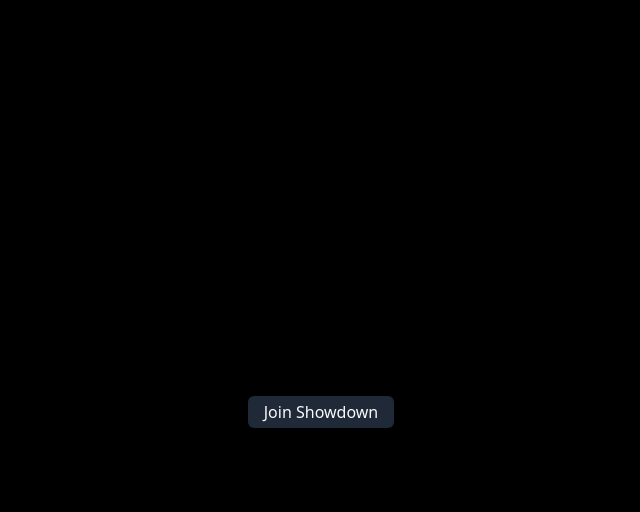
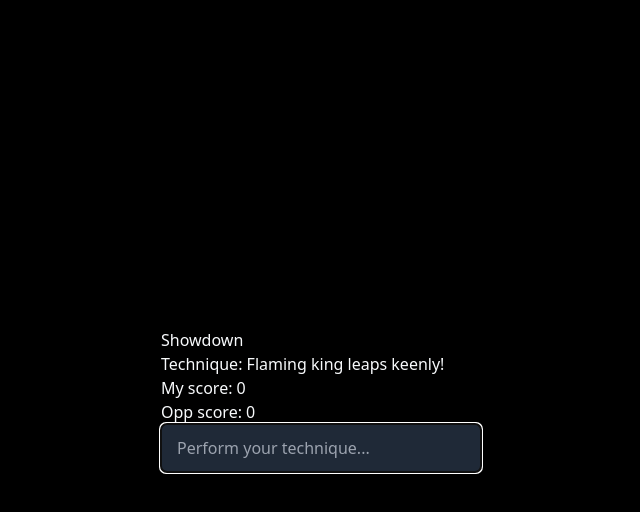
Before and after one commit to nickthorpe71/clickity-clack, a React (Create React App) app: page / in a window 1280 px wide. Both pictures are taken after a click on the button "Join Showdown". Shown: the top 512 px of the page, without its empty margins (319-959 px from the left). Built offline with nearby package versions, Linux system fonts and the light colour scheme.

Commit message:
add full round playability

```diff
--- a/public/index.html
+++ b/public/index.html
@@ -40,7 +40,7 @@
             });
         </script> -->
     </head>
-    <body class="bg-black h-screen w-wcreen">
+    <body class="bg-black h-screen w-wcreen text-slate-50">
         <noscript>You need to enable JavaScript to run this app.</noscript>
         <div class="h-screen w-wcreen" id="root"></div>
         <!--
--- a/src/App.tsx
+++ b/src/App.tsx
@@ -34,7 +34,7 @@ const App = () => {
 
 export default App;
 
-// Pusher stuff
+// ----- Pusher -----
 
 // import Pusher from "pusher-js";
 
--- a/src/context/gameManager.tsx
+++ b/src/context/gameManager.tsx
@@ -1,5 +1,6 @@
-import { FC, ReactNode, useState, createContext } from "react";
+import { FC, ReactNode, useState, createContext, useRef } from "react";
 import { GAME_STATE, GameManagerContextType } from "../types/gameManager.d";
+import { Round } from "../types/game.d";
 
 export const GameManager = createContext<GameManagerContextType | null>(null);
 
@@ -8,12 +9,39 @@ interface GameManagerProps {
 }
 
 const GameManagerProvider: FC<GameManagerProps> = ({ children }) => {
-    const [userId, setUserId] = useState<string>("comb-1");
+    const userId = useRef<string>("comb-1");
     const [gameState, setGameState] = useState<GAME_STATE>(GAME_STATE.LOBBY);
+    const rounds = useRef<Round[]>([]);
+    const roundIndex = useRef<number>(0);
+
+    const setUserId = (newUserId: string): void => {
+        userId.current = newUserId;
+    };
+    const nextRound = (): string => {
+        if (!rounds || rounds.current.length === 0) return "";
+        roundIndex.current += 1;
+        return rounds.current[roundIndex.current].technique;
+    };
+
+    const setRounds = (newRounds: Round[]): void => {
+        rounds.current = newRounds;
+    };
+
+    const getCurrentRound = (): Round => {
+        return rounds.current[roundIndex.current];
+    };
 
     return (
         <GameManager.Provider
-            value={{ userId, setUserId, gameState, setGameState }}
+            value={{
+                userId: userId.current,
+                setUserId,
+                gameState,
+                setGameState,
+                nextRound,
+                setRounds,
+                getCurrentRound,
+            }}
         >
             {children}
         </GameManager.Provider>
--- a/src/hooks/useMockBackend.ts
+++ b/src/hooks/useMockBackend.ts
@@ -67,11 +67,10 @@ function useMockBackend() {
     };
 
     const mockCreateShowdown = async (userId: string) => {
-        try {
-            await sleep(3000);
+        await sleep(1000);
         showdownSubs.current[userId]({
             id: "shd-1",
-                techniques: range(5).map(createRound),
+            rounds: range(5).map(createRound),
             combatants: [
                 {
                     userId: userId,
@@ -81,9 +80,6 @@ function useMockBackend() {
                 },
             ],
         });
-        } catch (e) {
-            console.log(e);
-        }
     };
 
     const postJoinShowdown = async (userId: string) => {
@@ -100,14 +96,10 @@ function useMockBackend() {
     };
 
     const mockRound = async (userId: string) => {
-        try {
-            await sleep(3000);
+        await sleep(2000);
         roundSubs.current[userId]({
             winner: Math.random() < 0.5 ? userId : "opponent",
         });
-        } catch (e) {
-            console.log(e);
-        }
     };
 
     const postSubmitPerformance = async (
--- /dev/null
+++ b/src/types/game.d.ts
@@ -0,0 +1,4 @@
+export interface Round {
+    roundId: string;
+    technique: string;
+}
--- a/src/types/gameManager.d.ts
+++ b/src/types/gameManager.d.ts
@@ -1,3 +1,5 @@
+import { Round } from "./game.d";
+
 export enum GAME_STATE {
     INTRO,
     LOBBY,
@@ -10,4 +12,7 @@ export type GameManagerContextType = {
     setUserId: (userId: string) => void;
     gameState: GAME_STATE;
     setGameState: (newState: GAME_STATE) => void;
+    nextRound: () => string;
+    setRounds: (newRounds: Round[]) => void;
+    getCurrentRound: () => Round;
 };
--- a/src/views/Lobby/Lobby.tsx
+++ b/src/views/Lobby/Lobby.tsx
@@ -2,6 +2,7 @@ import { useEffect, useContext } from "react";
 
 // types
 import { GAME_STATE, GameManagerContextType } from "../../types/gameManager.d";
+import { Round } from "../../types/game.d";
 
 // state
 import { GameManager } from "../../context/gameManager";
@@ -10,7 +11,7 @@ import { GameManager } from "../../context/gameManager";
 import useMockBackend from "../../hooks/useMockBackend";
 
 const Lobby = () => {
-    const { userId, setGameState } = useContext(
+    const { userId, setGameState, setRounds } = useContext(
         GameManager
     ) as GameManagerContextType;
 
@@ -19,6 +20,8 @@ const Lobby = () => {
     useEffect(() => {
         subOnShowdownReady(userId, (data: any) => {
             console.log(data);
+            const rounds = data.rounds as Round[];
+            setRounds(rounds);
             setGameState(GAME_STATE.SHOWDOWN);
         });
     }, []);
--- a/src/views/Showdown/Showdown.tsx
+++ b/src/views/Showdown/Showdown.tsx
@@ -1,4 +1,4 @@
-import { useEffect, useContext } from "react";
+import { useEffect, useContext, useState, useRef } from "react";
 
 // types
 import { GAME_STATE, GameManagerContextType } from "../../types/gameManager.d";
@@ -9,44 +9,90 @@ import { GameManager } from "../../context/gameManager";
 // hooks
 import useMockBackend from "../../hooks/useMockBackend";
 
+// utils
+import { sleep } from "../../utils";
+
 // components
 import PerformanceInput from "./PerformanceInput";
 
 const Showdown = () => {
-    const { userId, setGameState } = useContext(
+    const { userId, nextRound, setGameState, getCurrentRound } = useContext(
         GameManager
     ) as GameManagerContextType;
 
     const { subOnRoundComplete, postSubmitPerformance } = useMockBackend();
 
+    const [myScore, setMyScore] = useState<number>(0);
+    const [opponentScore, setOpponentScore] = useState<number>(0);
+    const [technique, setTechnique] = useState<string>("");
+    const [canInput, setCanInput] = useState<boolean>(false);
+    const onRoundComplete = useRef<(data: any) => Promise<void>>(
+        async (_: any) => {}
+    );
+
     useEffect(() => {
+        setTechnique(getCurrentRound().technique);
+        setCanInput(true);
+    }, [getCurrentRound]);
+
+    useEffect(() => {
+        console.log("resub");
         subOnRoundComplete(userId, (data: any) => {
-            console.log(data);
+            onRoundComplete.current(data);
         });
     }, []);
 
+    useEffect(() => {
+        onRoundComplete.current = async (data: any) => {
+            incrementScore(data.winner);
+            setTechnique("");
+            await sleep(3000);
+            setTechnique(nextRound());
+            setCanInput(true);
+        };
+    }, [myScore, opponentScore, technique, canInput, nextRound, userId]);
+
+    const incrementScore = (winner: string) => {
+        const myNewScore = winner === userId ? myScore + 1 : myScore;
+        const opponentNewScore =
+            winner !== userId ? opponentScore + 1 : opponentScore;
+
+        if (hasWinner(myNewScore, opponentNewScore)) {
+            endShowdown(myNewScore);
+        } else {
+            setMyScore(myNewScore);
+            setOpponentScore(opponentNewScore);
+        }
+    };
+
+    const hasWinner = (myNewScore: number, opponentNewScore: number) => {
+        return myNewScore === 3 || opponentNewScore === 3;
+    };
+
     const submitPerformance = async (duration: number) => {
         try {
-            const res = await postSubmitPerformance(
-                userId,
-                duration,
-                "asd",
-                "dsa"
-            );
-            console.log("submitting res", res);
+            await postSubmitPerformance(userId, duration, "asd", "dsa");
+            setCanInput(false);
         } catch (e) {
             console.log(e);
         }
     };
 
-    const endShowdown = () => {
+    const endShowdown = (myNewScore: number) => {
+        console.log(myNewScore === 3 ? "You win!" : "You lose...");
         setGameState(GAME_STATE.SHOWDOWN_RESULT);
     };
 
     return (
         <div>
             <h1>Showdown</h1>
-            <PerformanceInput submitPerformance={submitPerformance} />
+            <p>{`Technique: ${technique}`}</p>
+            <p>{`My score: ${myScore}`}</p>
+            <p>{`Opp score: ${opponentScore}`}</p>
+
+            {canInput && (
+                <PerformanceInput submitPerformance={submitPerformance} />
+            )}
         </div>
     );
 };
--- a/src/views/ShowdownResult/ShowdownResult.tsx
+++ b/src/views/ShowdownResult/ShowdownResult.tsx
@@ -1,7 +1,23 @@
+import { useContext } from "react";
+
+// types
+import { GAME_STATE, GameManagerContextType } from "../../types/gameManager.d";
+
+// state
+import { GameManager } from "../../context/gameManager";
+
 const ShowdownResult = () => {
+    const { setGameState } = useContext(GameManager) as GameManagerContextType;
+
     return (
         <div>
             <h1>Showdown Result</h1>
+            <button
+                className='bg-gray-800 px-4 py-1 rounded-md'
+                onClick={() => setGameState(GAME_STATE.LOBBY)}
+            >
+                Back to Lobby
+            </button>
         </div>
     );
 };
```
Lines whose indentation alone changed are shown as unchanged.
